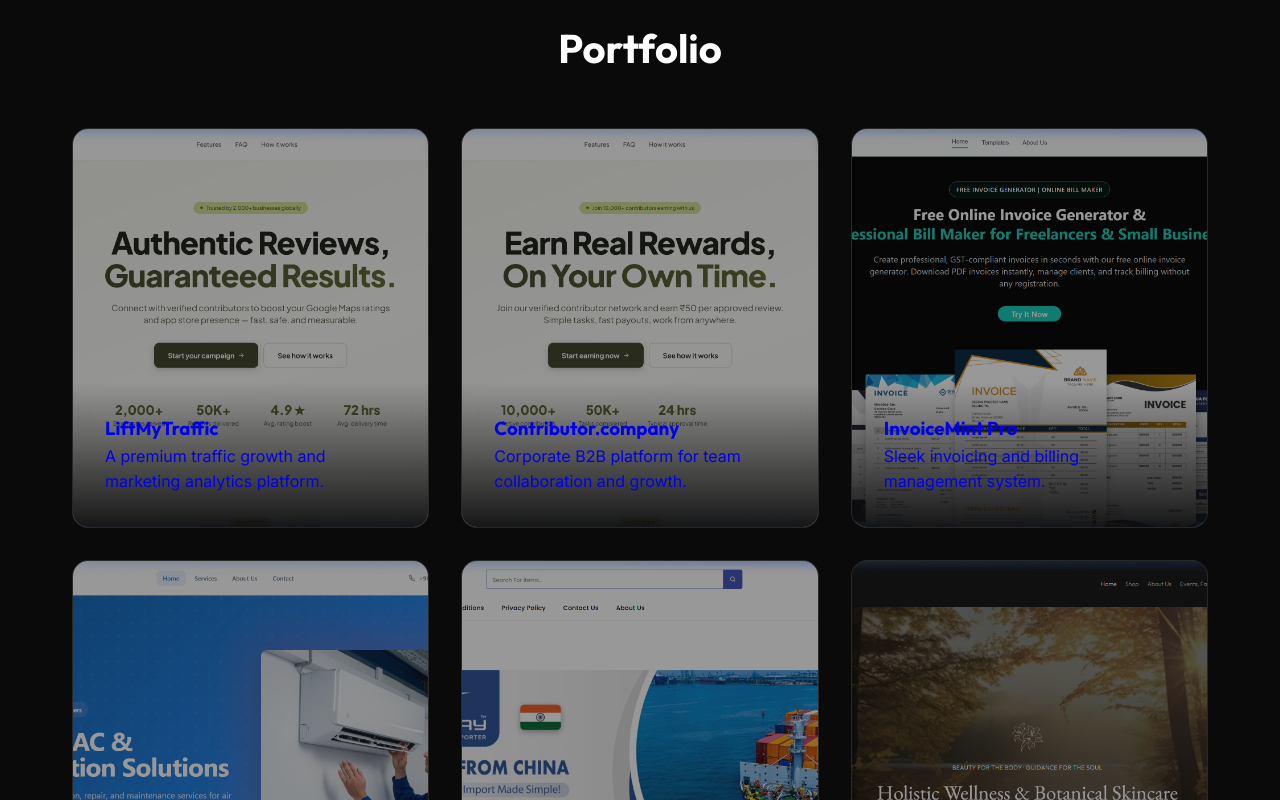
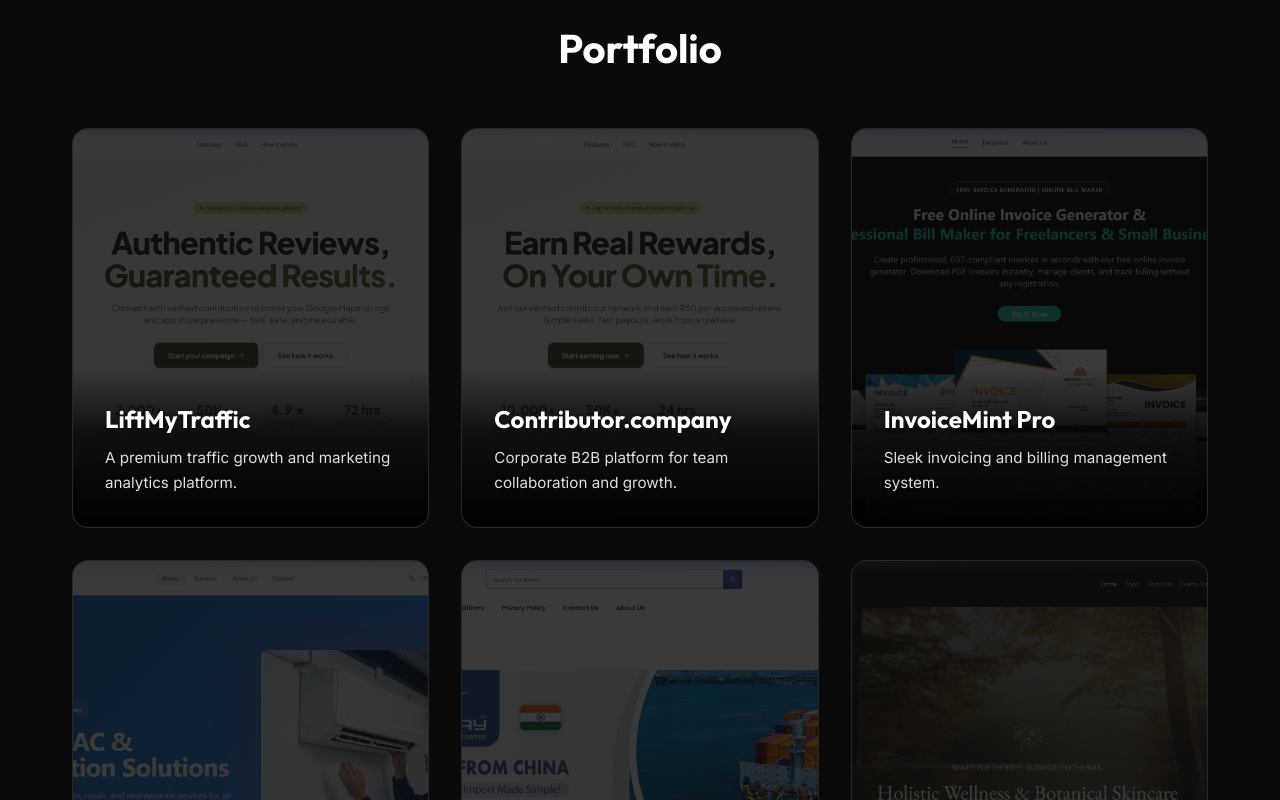
Before and after one commit to rajnig103/rajniportfolio, a React (Vite) app: page / in a window 1280 px wide. Shown: the part 2620-3420 px from the top of the page. Built offline with nearby package versions, Linux system fonts and the light colour scheme.

Commit message:
I have replaced all the AI-generated images with real screenshots taken directly from your live project websites.

```diff
--- a/src/App.css
+++ b/src/App.css
@@ -277,12 +277,14 @@
   height: 100%;
   object-fit: cover;
   transition: var(--transition-smooth);
-  opacity: 0.6;
+  opacity: 0.4;
+  filter: brightness(0.5);
 }
 
 .project-card:hover .project-img {
   scale: 1.1;
-  opacity: 0.8;
+  opacity: 0.6;
+  filter: brightness(0.7);
 }
 
 .project-info {
@@ -291,7 +293,23 @@
   left: 0;
   right: 0;
   padding: 2rem;
-  background: linear-gradient(to top, rgba(10, 10, 10, 0.9), transparent);
+  background: linear-gradient(to top, rgba(0, 0, 0, 1) 0%, rgba(0, 0, 0, 0.7) 60%, transparent 100%);
+  color: #ffffff !important;
+  z-index: 2;
+}
+
+.project-info h3 {
+  font-size: 1.5rem;
+  margin-bottom: 0.5rem;
+  color: #ffffff !important;
+  text-shadow: 0 2px 4px rgba(0,0,0,0.5);
+}
+
+.project-info p {
+  color: #e0e0e0 !important;
+  font-size: 0.95rem;
+  opacity: 1;
+  text-shadow: 0 1px 2px rgba(0,0,0,0.5);
 }
 
 /* Contact Form */
```
